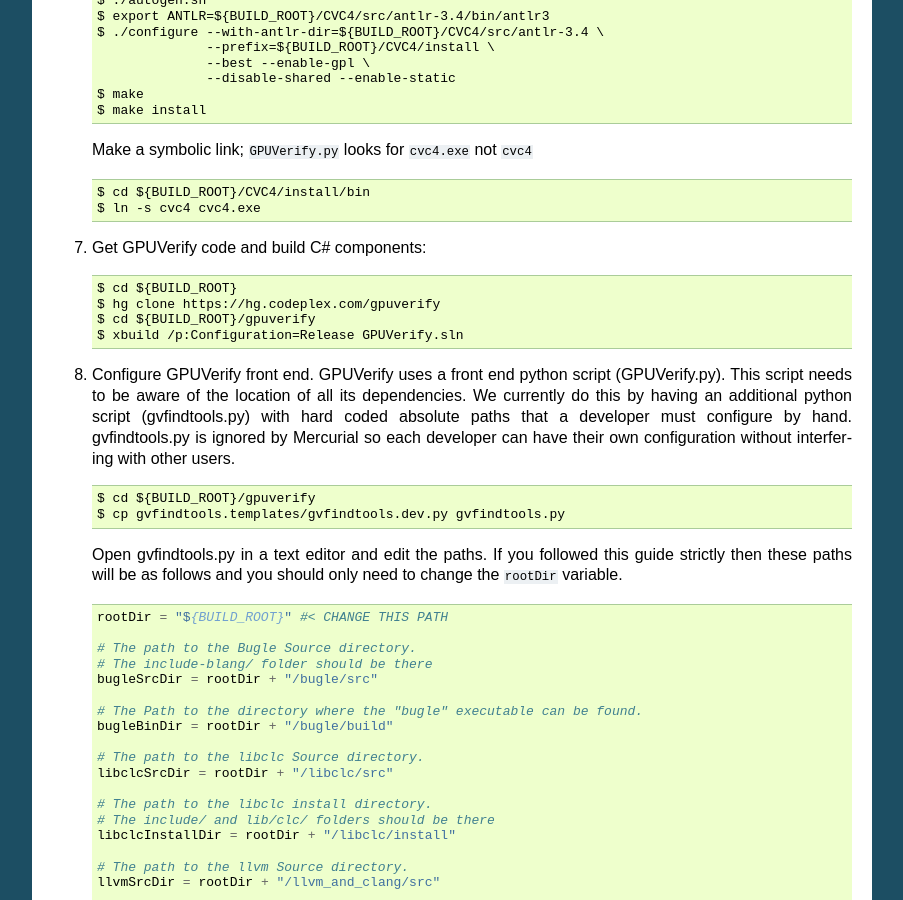
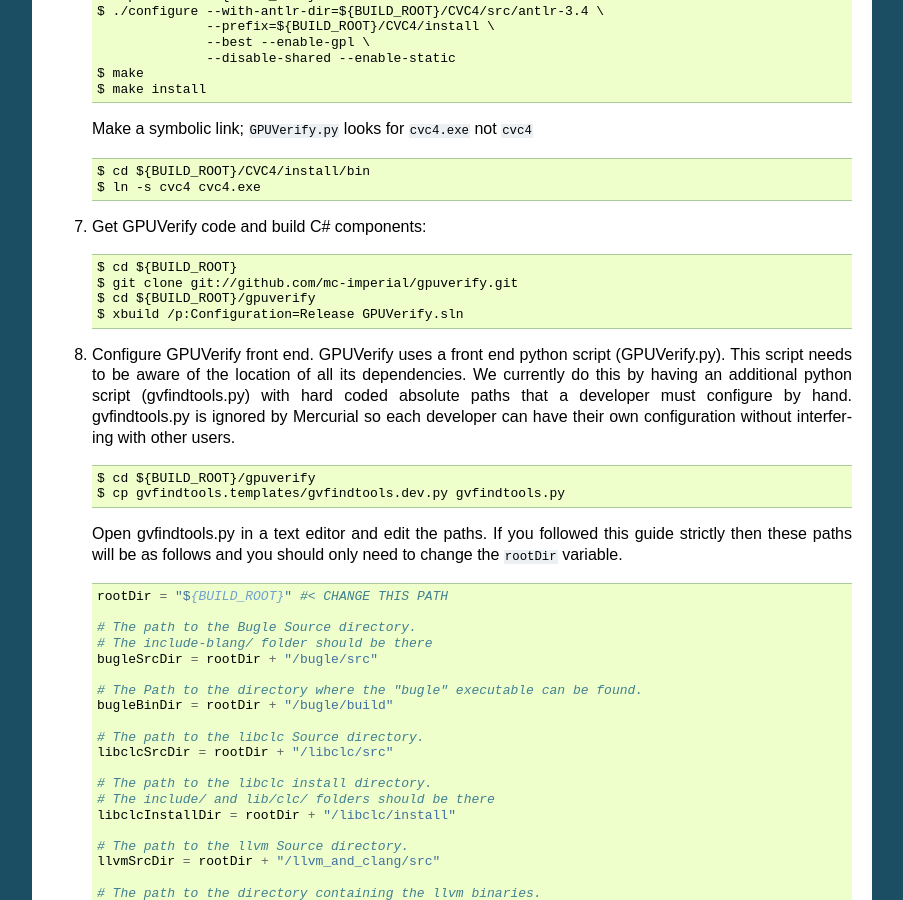
Before and after one commit to mc-imperial/gpuverify, a Sphinx documentation site: the page built from Documentation/developer_guide.rst, in a window 1280 px wide and 900 px high, scrolled down 2274 px. Shown: the whole window, without its empty margins (198-1101 px from the left). Built offline with Sphinx 7.4.7, drawn with Linux system fonts in a browser that asks for light colours; formulas are drawn with MathJax 3; some of the changed text lies outside the part shown.

Commit message:
Update developer guide to refer to github

```diff
--- a/Documentation/developer_guide.rst
+++ b/Documentation/developer_guide.rst
@@ -146,7 +145,7 @@
 #. Get GPUVerify code and build C# components::
 
      $ cd ${BUILD_ROOT}
-     $ hg clone https://hg.codeplex.com/gpuverify
+     $ git clone git://github.com/mc-imperial/gpuverify.git
      $ cd ${BUILD_ROOT}/gpuverify
      $ xbuild /p:Configuration=Release GPUVerify.sln
 
@@ -352,7 +351,7 @@
 #. Get GPUVerify code and build C# components::
 
      $ cd ${BUILD_ROOT}
-     $ hg clone https://hg.codeplex.com/gpuverify
+     $ git clone git://github.com/mc-imperial/gpuverify.git
      $ cd ${BUILD_ROOT}/gpuverify
      $ xbuild /p:Configuration=Release GPUVerify.sln
 
@@ -567,7 +566,7 @@
    Microsoft tools for the command line, then::
 
       > cd ${BUILD_ROOT}
-      > hg clone https://hg.codeplex.com/gpuverify
+      > git clone git://github.com/mc-imperial/gpuverify.git
       > cd ${BUILD_ROOT}\gpuverify
       > msbuild /p:Configuration=Release GPUVerify.sln
 
```
Also changed, not shown: other parts of Documentation/developer_guide.rst (+0 -1 lines).
